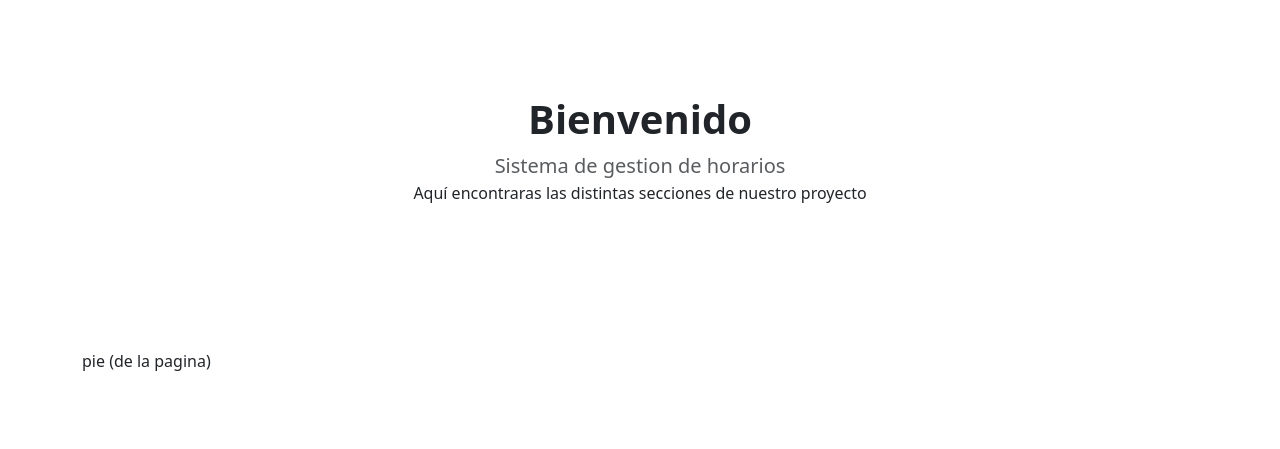
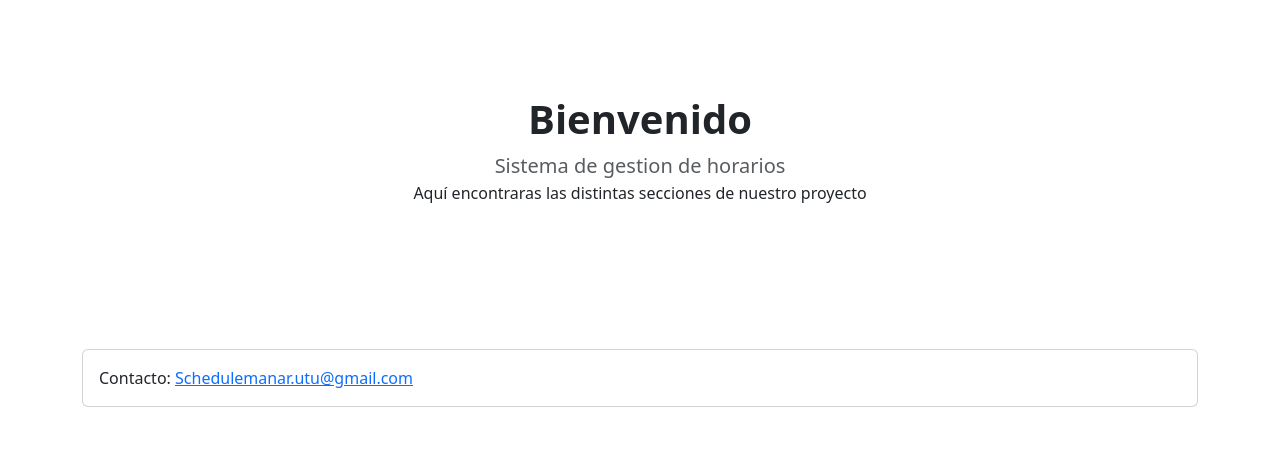
Before and after one commit to ScheduleManagerutu/Gestion_Academica, a PHP site: page /secciones/index.php in a window 1280 px wide. Shown: the part 57-506 px from the top of the page. Run offline with PHP 8.4, Linux system fonts and the light colour scheme.

Commit message:
Información de contacto en pie.php

```diff
--- a/templates/pie.php
+++ b/templates/pie.php
@@ -3,7 +3,17 @@
  </div>
                 </div>
 
-pie (de la pagina)
+<div class="card">
+
+    <div class="card-body">
+
+    <h8 class="card-title">Contacto:</h8>
+
+        <a href="mailto:Schedulemanar.utu@gmail.com" class="card-link">Schedulemanar.utu@gmail.com</a>
+
+    </div>
+</div>
+
 
 <!-- Bootstrap JavaScript Libraries -->
     <script src="https://cdn.jsdelivr.net/npm/@popperjs/core@2.11.8/dist/umd/popper.min.js" integrity="sha384-I7E8VVD/ismYTF4hNIPjVp/Zjvgyol6VFvRkX/vR+Vc4jQkC+hVqc2pM8ODewa9r" crossorigin="anonymous"></script>
```
